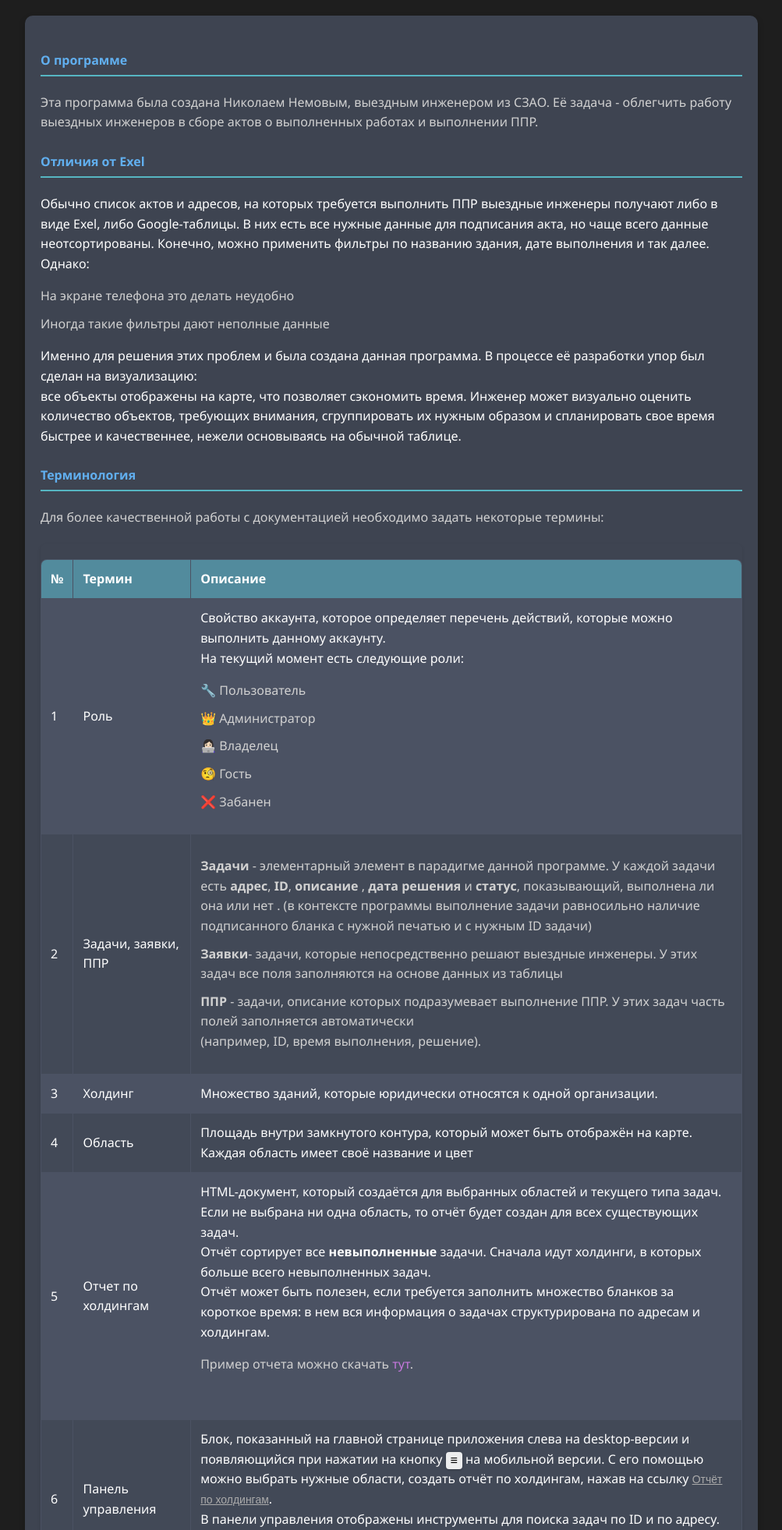
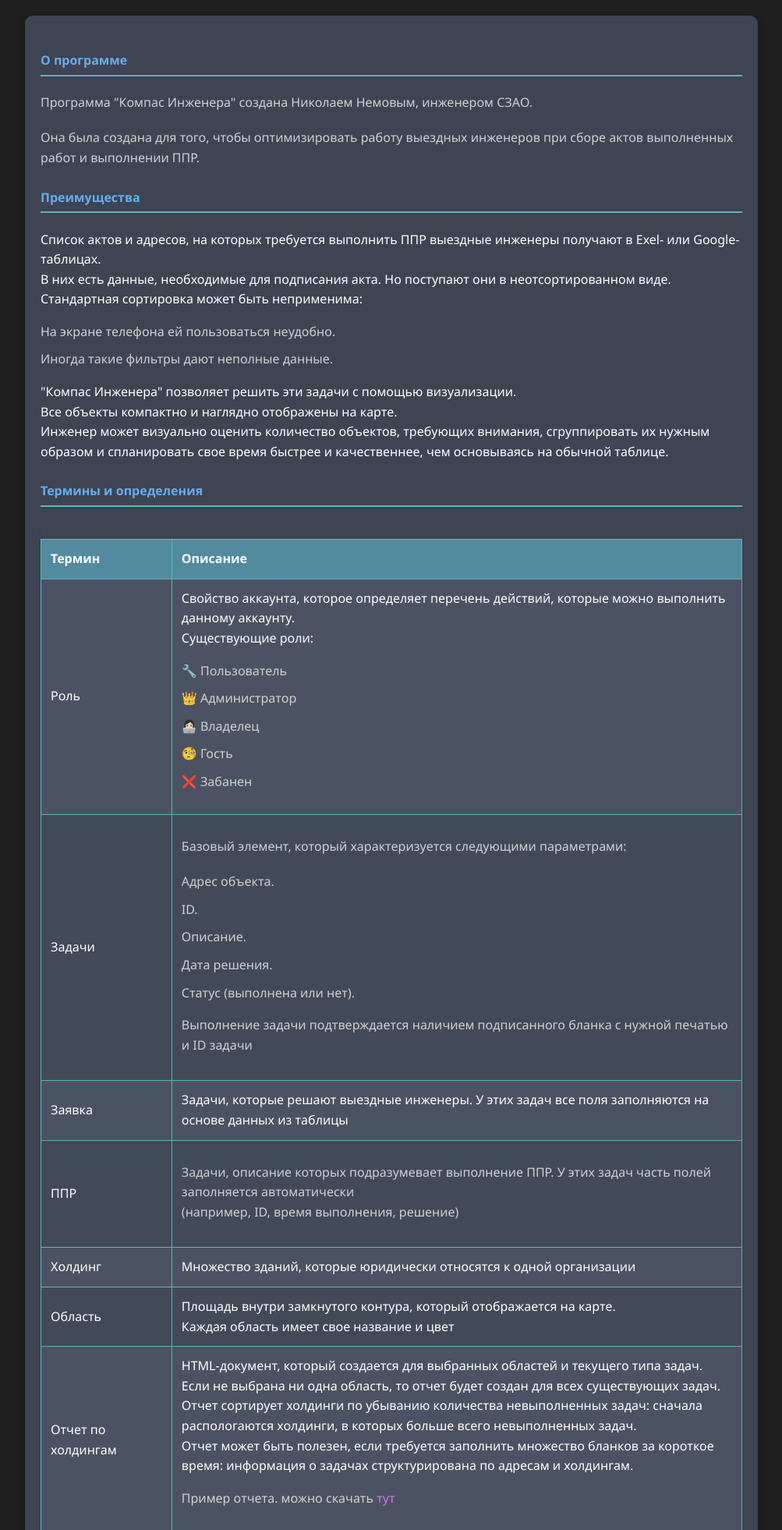
Before and after one commit to captann/gefest, a Flask app: page /about in a window 1280 px wide. Shown: the top 1962 px of the page at 78% size, without its empty margins (138-1141 px from the left). Run offline with Flask 3, Linux system fonts and the light colour scheme; parts of the project's set-up code (start-up, migrations or seed data) failed here and were passed over.

Commit message:
description fixed

```diff
--- a/main.py
+++ b/main.py
@@ -866,7 +866,7 @@ def from_link():
 @app.route('/favicon.ico')
 def favicon():
     return send_from_directory(os.path.join(app.root_path, 'static'),
-                               'favicon.ico', mimetype='image/vnd.microsoft.icon')
+                               'compass.png', mimetype='image/vnd.microsoft.icon')
 
 
 
@@ -1082,8 +1082,8 @@ def download_db():
     # Отправляем файл напрямую
     return send_file(db_path, as_attachment=True)
 
-@app.route('/about')
-def about():
+@app.route('/about2')
+def about2():
     return render_template('about.html',
                            home_button={"icon": "🚀",
                                         "title": "Вперёд!"},
@@ -1093,6 +1093,16 @@ def about():
                            role_weights=role_weights
                            )
 
+@app.route('/about')
+def about():
+    return render_template('about_2.html',
+                           home_button={"icon": "🚀",
+                                        "title": "Вперёд!"},
+
+                           role_names=role_names,
+                           role_icons=role_icons,
+                           role_weights=role_weights
+                           )
 @app.route('/profile')
 @login_required
 def profile():
--- a/static/css/about.css
+++ b/static/css/about.css
@@ -50,7 +50,7 @@ table {
     width: 100%;
     margin-top: 20px;
     border-radius: 8px;
-    overflow: hidden;
+    overflow-x: auto;
     box-shadow: 0 2px 4px rgba(0, 0, 0, 0.1);
 }
 
@@ -91,7 +91,7 @@ a:hover {
     -webkit-overflow-scrolling: touch;
     margin-top: 20px;
     border-radius: 8px;
-    overflow: hidden;
+    overflow-x: auto;
     box-shadow: 0 2px 4px rgba(0, 0, 0, 0.1);
 }
 
@@ -101,7 +101,7 @@ table {
 }
 
 th, td {
-    border: 1px solid #4b5263; /* Я сделал границы более контрастными */
+    border: 1px solid #56b6c2; /* Я сделал границы более контрастными */
     padding: 12px;
     text-align: left;
     background-color: #424957;
--- a/templates/about.html
+++ b/templates/about.html
@@ -36,7 +36,7 @@
 </div>
 <div id="terminology">
     <h4>Терминология</h4>
-    <p>Для более качественной работы с документацией необходимо задать некоторые термины:
+    <p>Для более качественной работы с документацией необходимо задать некоторые термины:</p>
     <div class="table-container">
         <table id="terminology_table">
             <tr>
@@ -150,7 +150,7 @@
 
 </table>
     </div>
-    </p>
+
 </div>
 <div id="start">
     <h4>Начало работы</h4>
--- /dev/null
+++ b/templates/about_2.html
@@ -0,0 +1,264 @@
+<!DOCTYPE html>
+<html lang="en">
+<head>
+    <meta charset="UTF-8">
+    <title>Помощь</title>
+    <link rel="stylesheet" href="{{ url_for('static', filename='css/back.css') }}">
+    <link rel="stylesheet" href="{{ url_for('static', filename='css/about.css') }}">
+    <meta name="viewport" content="width=device-width, initial-scale=1.0, maximum-scale=1.0, user-scalable=no">
+
+
+</head>
+<body style="background:#1e1e1e; color:white;">
+<div class="container">
+<div id="about_program">
+<h4>О программе</h4>
+<p>Программа "Компас Инженера" создана Николаем Немовым,  инженером СЗАО.</p>
+<p>Она была создана для того, чтобы  оптимизировать работу выездных инженеров при сборе актов выполненных работ и выполнении ППР.</p>
+</div>
+<div id="diff_with_exel">
+<h4>Преимущества</h4>
+Список актов и адресов, на которых требуется выполнить ППР выездные инженеры получают в Exel- или Google-таблицах.</div>
+<div>В них есть данные, необходимые для подписания акта. Но поступают они в неотсортированном виде.</div>
+<div>Стандартная сортировка может быть неприменима:<br />
+<ul>
+<li>На экране телефона ей пользоваться неудобно.</li>
+<li>Иногда такие фильтры дают неполные данные.</li>
+</ul>
+"Компас Инженера" позволяет решить эти задачи с помощью визуализации.</div>
+<div>Все объекты компактно и наглядно отображены на карте.</div>
+<div>Инженер может визуально оценить количество объектов, требующих внимания, сгруппировать их нужным образом и спланировать свое время быстрее и качественнее, чем основываясь на обычной таблице.</div>
+<div id="terminology">
+<h4>Термины и определения</h4>
+<p> </p>
+<div class="table-container">
+<table id="terminology_table">
+<tbody>
+<tr>
+<th>Термин</th>
+<th>Описание</th>
+</tr>
+<tr>
+<td>Роль</td>
+<td>Свойство аккаунта, которое определяет перечень действий, которые можно выполнить данному аккаунту. <br />Существующие роли:
+<ul>{% for available_role, weight in role_weights.items() %}
+<li>{{ role_icons.get(available_role, available_role)}} {{ role_names.get(available_role, available_role) }}</li>
+{% endfor %}</ul>
+</td>
+</tr>
+<tr>
+<td>Задачи</td>
+<td>
+<p>Базовый элемент, который характеризуется следующими параметрами:</p>
+<ul>
+<li>Адрес объекта.</li>
+<li>ID.</li>
+<li>Описание.</li>
+<li>Дата решения.</li>
+<li>Статус (выполнена или нет).</li>
+</ul>
+<p>Выполнение задачи подтверждается наличием подписанного бланка с нужной печатью и  ID задачи</p>
+</td>
+</tr>
+<tr>
+<td>Заявка</td>
+<td>Задачи, которые решают выездные инженеры. У этих задач все поля заполняются на основе данных из таблицы</td>
+</tr>
+<tr>
+<td>ППР</td>
+<td>
+<p>Задачи, описание которых подразумевает выполнение ППР. У этих задач часть полей заполняется автоматически <br /> (например, ID, время выполнения, решение)</p>
+</td>
+</tr>
+<tr>
+<td>Холдинг</td>
+<td>Множество зданий, которые юридически относятся к одной организации</td>
+</tr>
+<tr>
+<td>Область</td>
+<td>Площадь внутри замкнутого контура, который отображается на карте.<br /> Каждая область имеет свое название и цвет</td>
+</tr>
+<tr>
+<td>Отчет по холдингам</td>
+<td>HTML-документ, который создается для выбранных областей и текущего типа задач.<br /> Если не выбрана ни одна область, то отчет будет создан для всех существующих задач. <br /> Отчет сортирует холдинги по убыванию количества невыполненных задач: сначала распологаются холдинги, в которых больше всего невыполненных задач.<br /> Отчет может быть полезен, если требуется заполнить множество бланков за короткое время: информация о задачах структурирована по адресам и холдингам.
+<p>Пример отчета. можно скачать <a href="{{ url_for('static', filename='files/report_24.08.2025_13_43.html') }}" target="_blank">тут</a></p>
+</td>
+</tr>
+<tr>
+<td>Панель управления</td>
+<td>
+<p>Блок, расположенный на главной странице приложения и слева в desktop-версии.</p>
+<p>Появляется при нажатии кнопки <button id="toggleViewBtn" style="display: inline-block; vertical-align: middle; background: rgba(255, 255, 255, 0.9); border: none; border-radius: 4px; padding: 2px 6px; font-size: 16px; cursor: pointer; box-shadow: rgba(0, 0, 0, 0.2) 0px 1px 3px;">&equiv;</button> мобильной версии.</p>
+<p>На панели управления отображены инструменты для поиска задач по ID и адресу, а также фильтр по холдингам</p>
+</td>
+</tr>
+<tr>
+<td>Панель инструментов</td>
+<td>
+<p>Позволяет загружать новые задачи, изменять роли пользователей, выполнять синхронизацию задач, просматривать и редактировать список адресов.</p>
+<p>Чтобы открыть панель инструментов, нужно нажать на значок <a title="Название роли">🤗</a> <strong>User</strong> рядом с логином аккаунта</p>
+</td>
+</tr>
+</tbody>
+</table>
+</div>
+</div>
+<div id="start">
+<h4>Начало работы</h4>
+<ul>
+<li>
+<h5>Регистрация и авторизация</h5>
+<p>Для работы с приложением необходимо создать аккаунт.<br /> Для регистрации нужно нажать на ссылку <a style="font-family: 'Segoe UI', sans-serif; text-align: center; font-size: 14px; box-sizing: border-box; color: #00bfa6; text-decoration: none; cursor: pointer;">Зарегистрироваться</a> на странице входа. <br /> На странице регистрации нужно задать логин (любая строка, длина которой не более 6 символов), пароль и его подтверждение.<br /> После регистрации будет открыта главная страница приложения.</p>
+<p>Если в процессе регистрации произошла ошибка, информация о ней будет отображена на странице регистрации. Нужно ввести корректные данные и повторить регистрацию.</p>
+</li>
+</ul>
+<h4>Описание интерфейса</h4>
+<ul>
+<li>
+<h5>Главная страница</h5>
+<p>После авторизации будет открыта главная страница приложения: карта и панель управления.</p>
+<img id="main_page" alt="Главная страница" /> <img id="control_pannel" alt="Главная страница" /></li>
+<li>
+<h5>Карта</h5>
+<p>На карте отображены маркеры - здания, на адреса которых есть заявки. При нажатии на маркер будет открыто подробное описание здания и список задач, которые есть на этом здании.<br /> В зависимости от роли можно просматривать список задач, а также изменять статус задачи.</p>
+<img id="popup" alt="Попап" />
+<h5>Панель инструментов</h5>
+<p>С помощью панели управления можно найти нужную задачу либо по id, либо по адресу:</p>
+<p><img id="tasklist" alt="Список задач" /></p>
+</li>
+</ul>
+<ul>
+<li>
+<h5>Области</h5>
+<p>Панель областей по структуре аналогична панели управления.</p>
+<p>В верхней части находится блок поиска, в нижней - список областей.</p>
+<img id="arealist" alt="Список областей" /></li>
+</ul>
+<h4>Создание области</h4>
+<ol>
+<li style="padding-left: 30px;">На панели областей нажмите кнопку <strong>Добавить область</strong>.</li>
+<li style="padding-left: 30px;">В левом верхнем углу карты нажмите на значок многоугольника.</li>
+<li style="padding-left: 30px;">Нарисуйте замкнутый контур так, чтобы конечная точка контура совпала с начальной.</li>
+</ol>
+<p><img id="add_area" alt="Добавление области" /></p>
+<p style="padding-left: 30px;">После того, как контур будет нарисован, задайте название и цвет области и нажмите кнопку <strong>Сохранить</strong>. Страница обновится и созданная область появится в списке областей.</p>
+<p><img id="add_area2" alt="Добавление области" /></p>
+<p>Отлично! Теперь есть область, с которой можно работать. Для просмотра нужной области нажмите на ее название в списке областей</p>
+<p><img id="focuses" alt="Просмотр области" /></p>
+<p> </p>
+<h4>Общий доступ к области</h4>
+<p><span >Для кооперации между несколькими инженерами полезно поделиться областью: чтобы каждый инженер понимал, в каких границах он работает.</span><br /> Чтобы дать общий доступ к выбранной области другому аккаунту:</p>
+<ol>
+<li>Нажмите кнопку <strong>Ссылка</strong> рядом с нужной областью.</li>
+<li>На открывшейся странице укажите количество активаций ссылки.</li>
+<li>Нажмите кнопку <strong>Скопировать и закрыть</strong>. В буфер обмена будут вставлена ссылка и код подтверждения.</li>
+</ol>
+<p><img id="share_area" alt="Поделиться областью" /></p>
+</div>
+<div id="instrument_pannel">
+<h4>Загрузка задач</h4>
+<p>Театр начинается с вешалки, так и приложение: работа с задачами начинается с их загрузки.</p>
+<p>Задачи можно загрузить либо из Google-таблицы (заявки, ППР) либо из .xlxs файла (только заявки)</p>
+<ul>
+<li style="padding-left: 30px;"> <a href="{{ url_for('static', filename='files/example.xlsx') }}">Пример</a> файла .xlxs.</li>
+<li style="padding-left: 30px;"><a href="https://docs.google.com/spreadsheets/d/1pC-S9TKHGB70sxP0otU2FzmzIDSqnxzMWIL7UK9NPxQ/edit?usp=sharing" target="_blank">Пример</a> Googleт-таблицы.</li>
+</ul>
+<p style="padding-left: 30px;">Важно! Если задачи будут загружены из Google-таблицы, то необходимо добавить в права доступа к таблице аккаунт, указанный под полем <strong>Ссылка на Google-таблицу</strong>.</p>
+<p style="padding-left: 30px;">*достаточно нажать на имя этого аккаунта, и оно будет скопировано в буфер обмена</p>
+<img src="{{ url_for('static', filename='img/gefest_warning.png') }}" alt="Адрес аккаунта" />
+<p>Дальше в процессе загрузки заявок ничего сложного:</p>
+<ol>
+<li>Выберите удобный способ загрузки.</li>
+<li>Задайте название листа.</li>
+<li>Выберите требуемые столбцы из шапки.</li>
+<li>Нажмите кнопку <strong>Загрузить</strong>. </li>
+</ol>
+<p>Далее возможны несколько вариантов:</p>
+<ul>
+<ul>
+<li>
+<p>Загрузка пройдет успешно: в результате появится сообщение, что все задачи были загружены успешно.</p>
+<img src="{{ url_for('static', filename='img/success_task_loading.png') }}" alt="Успешная загрузка" /></li>
+<li>
+<p>В процессе загрузки будут обнаружены адреса, которых нет в базе данных:</p>
+<img src="{{ url_for('static', filename='img/address_warning.png') }}" alt="Уточнение адресов" />
+<p>Почему появляется такое предупреждение: программа работает на геокодере - инструменте, который по адресу возвращает его координаты.</p>
+<p>Иногда геокодер либо просто не дает координат (была получена невалидная строка, такого адреса нет), либо отправляет невалидный результат.</p>
+<p>Для уменьшения вероятности попадания неверных адресов и была создана форма ручного подтверждения.</p>
+<p>После того, как будут проверены все потенциально ошибочные адреса необходимо <strong>повторно загрузить задачи</strong>.</p>
+</li>
+<li>
+<p>Загрузка пройдет успешно, но вместе с сообщением об успешной загрузке появится таблица с уже существующими задачами</p>
+<img src="{{ url_for('static', filename='img/tasks_warning.png') }}" alt="Уточнение задач" />
+<p>Это те задачи, которые есть в базе данных и отмечены выполненными.</p>
+<p>Бывают случаи, когда необходимо повторно получить бланк для этой же задачи (старый потеряли). В таком случае задачу нужно вернуть из архива (если она архивирована) и отметить невыполненной.</p>
+<p>А иногда задачи попадают случайно. В таком случае таблицу можно не менять.</p>
+<p>После настройки существующих задач нужно нажать на кнопку "Применить" для сохранения конфигурации.</p>
+</li>
+</ul>
+<li>
+<h4>Синхронизация</h4>
+<p>До появления этого приложения некоторые инженеры использовали Google-таблицы для того, чтобы отметить уже выполненные задачи.</p>
+<p><a href="https://docs.google.com/spreadsheets/d/1pC-S9TKHGB70sxP0otU2FzmzIDSqnxzMWIL7UK9NPxQ/edit?usp=sharing" target="_blank">Пример</a> Google-таблицы.</p>
+<p>Чтобы обеспечить возможность работы инженеров, использующих это приложение, и инженеров, использующих Google-таблицы в едином контуре была создана синхронизация.</p>
+<p>Для синхронизации нужно указать:</p>
+<ul>
+<li>Название листа.</li>
+<li>Некоторые столбцы из шапки.</li>
+<li>Признак, обозначающий, что бланк подписан.</li>
+<li>Ссылка на Google-таблицу.</li>
+</ul>
+<p>После синхронизации будет показано количество обновленных записей в базе данных и в таблице</p>
+<p>*программа выполняет синхронизацию для задачи если ID задачи есть и в Google-таблице, и в базе данных.</p>
+</li>
+<li>
+<h5>Роли</h5>
+<p>Блок Роли позволяет изменять роли другим пользователям приложения. <br /> Подробное описание доступных ролей находится в таблице терминов.</p>
+</li>
+<li>
+<h5>Адреса</h5>
+<p>Блок Адреса отображает все адреса, на которые когда-то были созданы заявки. У каждого Адреса есть</p>
+<ul>
+<li>Исходная строка</li>
+<li>ID объекта</li>
+<li>Адрес объекта</li>
+<li>Координаты объекта</li>
+</ul>
+<p>Стоит отметить, что в фрейме каждого адреса есть ссылка на Яндекс-карты:</p>
+<img src="{{ url_for('static', filename='img/address_link.png') }}" alt="Адреса" />
+<p>Некоторые роли позволяют редактировать информацию об адресе (можно использовать, если была обнаружена неточность в адресе)</p>
+<p>Кроме этого, адрес можно удалить. Однако удаление адреса влечёт удаление <strong>всех задач</strong>, которые были связаны с этим адресом.</p>
+</li>
+<li>
+<h5>Задачи</h5>
+<p>Блок Задачи отображает 2 таблицы:</p>
+<ul>
+<li>Таблица с выполненными задачами</li>
+<li>Таблица с невыполненными задачами</li>
+</ul>
+<p>Если роль аккаунта даёт возможность - можно настроить автоматическое архивирование выполненных задач. <br /> После того, как задача будет выполнена - она сразу же попадет в архив и не будет отображаться на карте.</p>
+<p>В каждой таблице есть сортировка по определённому столбцу. Для применения этой сортировки нужно нажать на требуемый столбец.</p>
+<ul>
+<li>Первое нажатие сортирует задачи</li>
+<li>Второе нажатие сортирует задачи в обратном порядке</li>
+<li>Третье нажатие сбрасывает сортировку</li>
+</ul>
+<img src="{{ url_for('static', filename='img/sort_task.png') }}" alt="Сортировка по столбцам" /></li>
+</ul>
+</div>
+<div id="other_q">
+<h4>Остались вопросы?</h4>
+<p><a href="https://forms.yandex.ru/u/686c1c5b02848fb6f2036cab/" target="_blank">Задайте их!</a> </p>
+</div>
+<a id="rocketButton" class="floating-button" title="{{home_button.get('title')}}" href="../"> {{home_button.get('icon')}} </a>
+<div id="floatingNav" class="floating-nav">
+<div id="navToggle" class="nav-toggle"></div>
+<a href="#about_program">🧶<span class="label">О программе</span></a> <a href="#diff_with_exel"><span class="icon">⚖️</span><span class="label">Отличия от Exel</span></a> <a href="#terminology"><span class="icon">🧾️</span><span class="label">Терминология</span></a> <a href="#start"><span class="icon">🔝</span><span class="label">Начало работы</span></a> <a href="#instrument_pannel"><span class="icon">💾️</span><span class="label">Панель инструментов</span></a></div>
+</div>
+</body>
+<script>
+    const icon = "{{home_button.get('icon')}}";
+</script>
+<script src="{{ url_for('static', filename='js/back_menu_worker.js') }}"></script>
+<script src="{{ url_for('static', filename='js/about.js') }}"></script>
+</html>
--- a/templates/admin.html
+++ b/templates/admin.html
@@ -212,7 +212,9 @@
   </div>
 </div>
 <div id="main-container">
+
     <div class="container">
+
         {% if user_role_weight > 1 %}
                 <h2 id="upload-section">
                     Загрузка
--- a/templates/main.html
+++ b/templates/main.html
@@ -2,7 +2,7 @@
 <html lang="ru">
 <head>
     <meta charset="UTF-8">
-    <title>Карта</title>
+    <title>Компас инженера</title>
     <meta name="viewport" content="width=device-width, initial-scale=1, maximum-scale=1, user-scalable=0"/>
 
     <link rel="stylesheet" href="https://unpkg.com/leaflet/dist/leaflet.css" />
```
Also changed, not shown: static/compass.png (added).
